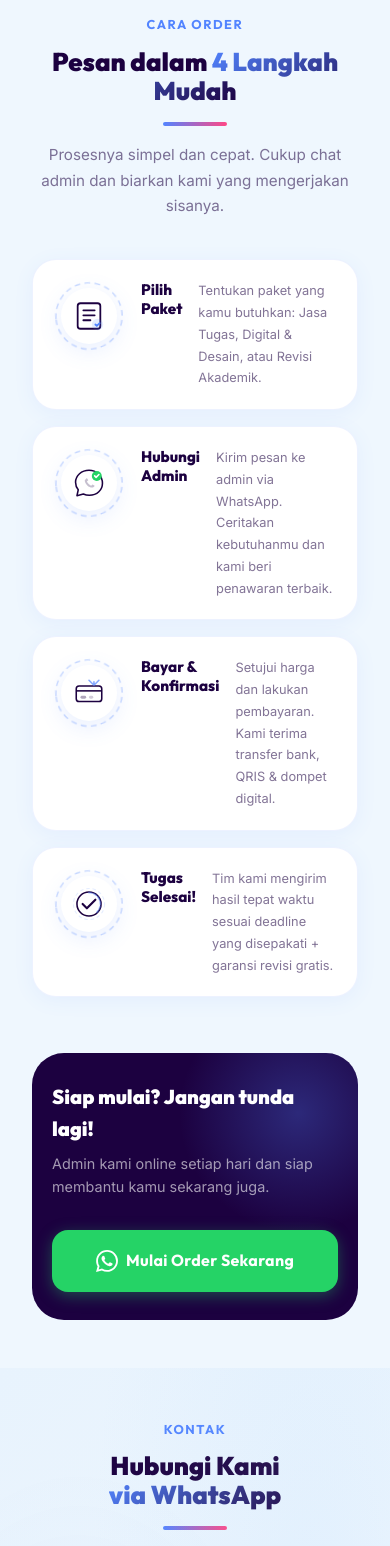
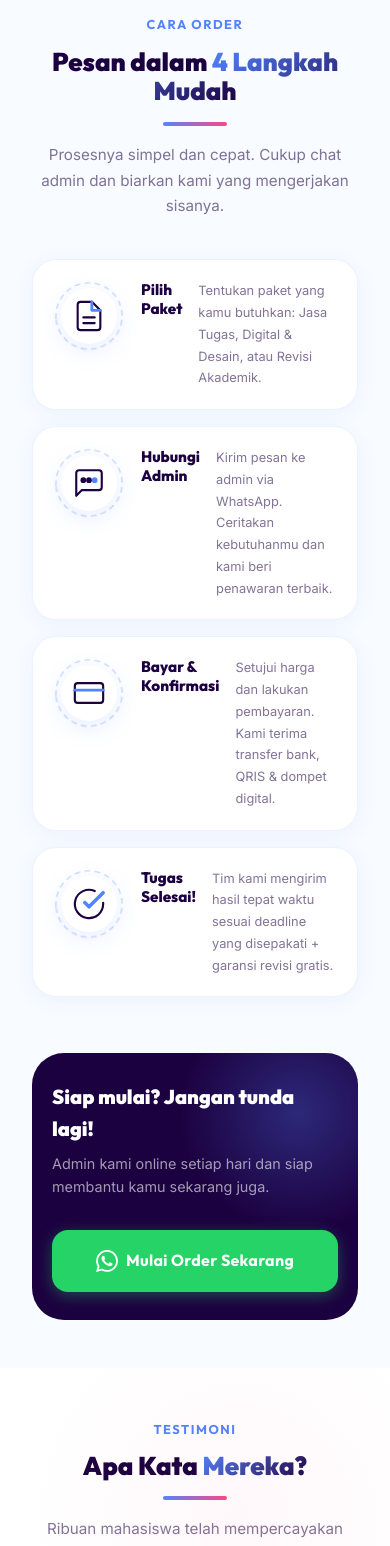
Before and after one commit to sadinal04/SINIJOKIAJA, a Next.js app: page / in a window 390 px wide. Shown: the part 8084-9630 px from the top of the page. Built offline with nearby package versions, Linux system fonts and the light colour scheme.

Commit message:
initial commit

```diff
--- a/app/page.tsx
+++ b/app/page.tsx
@@ -3,6 +3,7 @@ import Hero from "@/components/Hero";
 import About from "@/components/About";
 import Services from "@/components/Services";
 import Packages from "@/components/Packages";
+import Testimonials from "@/components/Testimonials";
 import HowToOrder from "@/components/HowToOrder";
 import Contact from "@/components/Contact";
 import FloatingWA from "@/components/FloatingWA";
@@ -18,6 +19,7 @@ export default function Home() {
         <Services />
         <Packages />
         <HowToOrder />
+        <Testimonials />
         <Contact />
       </main>
       <Footer />
--- a/components/HowToOrder.module.css
+++ b/components/HowToOrder.module.css
@@ -5,7 +5,7 @@
    ========================================= */
 
 .section {
-  background: var(--color-bg);
+  background: #f8fbff;
 }
 
 /* Grid 4 kolom untuk 4 step */
@@ -131,7 +131,12 @@
 
 .stepCard:hover .iconInner {
   transform: scale(1.07);
-  box-shadow: 0 14px 36px rgba(82, 132, 255, 0.25);
+  box-shadow: 0 14px 36px rgba(255, 71, 133, 0.25);
+  border: 2px solid var(--color-accent);
+}
+
+.stepCard:hover .iconInner svg {
+  color: var(--color-accent);
 }
 
 /* Rotating dashed ring */
--- a/components/HowToOrder.tsx
+++ b/components/HowToOrder.tsx
@@ -12,11 +12,11 @@ const steps = [
     title: "Pilih Paket",
     desc: "Tentukan paket yang kamu butuhkan: Jasa Tugas, Digital & Desain, atau Revisi Akademik.",
     icon: (
-      <svg viewBox="0 0 48 48" fill="none" xmlns="http://www.w3.org/2000/svg">
-        <rect x="8" y="6" width="32" height="36" rx="4" stroke="currentColor" strokeWidth="2.5" strokeLinejoin="round"/>
-        <path d="M16 16h16M16 23h16M16 30h10" stroke="currentColor" strokeWidth="2.5" strokeLinecap="round"/>
-        <circle cx="36" cy="36" r="8" fill="var(--color-primary)" opacity="0.15"/>
-        <path d="M33 36l2 2 4-4" stroke="var(--color-primary)" strokeWidth="2.5" strokeLinecap="round" strokeLinejoin="round"/>
+      <svg viewBox="0 0 24 24" fill="none" stroke="currentColor" strokeWidth="1.5" strokeLinecap="round" strokeLinejoin="round">
+        <path d="M14 2H6a2 2 0 0 0-2 2v16a2 2 0 0 0 2 2h12a2 2 0 0 0 2-2V8z"></path>
+        <polyline points="14 2 14 8 20 8" stroke="var(--color-primary)" strokeWidth="2"></polyline>
+        <line x1="16" y1="13" x2="8" y2="13"></line>
+        <line x1="16" y1="17" x2="8" y2="17"></line>
       </svg>
     ),
   },
@@ -25,11 +25,11 @@ const steps = [
     title: "Hubungi Admin",
     desc: "Kirim pesan ke admin via WhatsApp. Ceritakan kebutuhanmu dan kami beri penawaran terbaik.",
     icon: (
-      <svg viewBox="0 0 48 48" fill="none" xmlns="http://www.w3.org/2000/svg">
-        <path d="M24 6C13.5 6 5 13.6 5 23c0 4 1.4 7.7 3.8 10.6L7 42l9-2.5c2.5 1.2 5.4 1.9 8.4 1.9h.1C35.5 41.4 43 33.8 43 24.4 43 13.8 34.5 6 24 6z" stroke="currentColor" strokeWidth="2.2" strokeLinejoin="round"/>
-        <path d="M18 20c0 8 12 14 14 8l-3-2-2 2c-2-1-5-4-6-6l2-2-2-3-3 3z" fill="currentColor" opacity="0.25"/>
-        <circle cx="35" cy="14" r="7" fill="#25D366"/>
-        <path d="M32 14l2 2 4-4" stroke="white" strokeWidth="2.2" strokeLinecap="round" strokeLinejoin="round"/>
+      <svg viewBox="0 0 24 24" fill="none" stroke="currentColor" strokeWidth="1.5" strokeLinecap="round" strokeLinejoin="round">
+        <path d="M21 15a2 2 0 0 1-2 2H7l-4 4V5a2 2 0 0 1 2-2h14a2 2 0 0 1 2 2z"></path>
+        <circle cx="16" cy="10" r="2" fill="var(--color-primary)" stroke="none"></circle>
+        <circle cx="12" cy="10" r="2" fill="currentColor" stroke="none"></circle>
+        <circle cx="8" cy="10" r="2" fill="currentColor" stroke="none"></circle>
       </svg>
     ),
   },
@@ -38,12 +38,9 @@ const steps = [
     title: "Bayar & Konfirmasi",
     desc: "Setujui harga dan lakukan pembayaran. Kami terima transfer bank, QRIS & dompet digital.",
     icon: (
-      <svg viewBox="0 0 48 48" fill="none" xmlns="http://www.w3.org/2000/svg">
-        <rect x="6" y="14" width="36" height="22" rx="4" stroke="currentColor" strokeWidth="2.2" strokeLinejoin="round"/>
-        <path d="M6 21h36" stroke="currentColor" strokeWidth="2.2"/>
-        <rect x="12" y="28" width="8" height="4" rx="2" fill="currentColor" opacity="0.35"/>
-        <rect x="24" y="28" width="6" height="4" rx="2" fill="currentColor" opacity="0.2"/>
-        <path d="M31 8v5M24 6l7 7 7-7" stroke="var(--color-primary)" strokeWidth="2.2" strokeLinecap="round" strokeLinejoin="round" opacity="0.7"/>
+      <svg viewBox="0 0 24 24" fill="none" stroke="currentColor" strokeWidth="1.5" strokeLinecap="round" strokeLinejoin="round">
+        <rect x="2" y="5" width="20" height="14" rx="2"></rect>
+        <line x1="2" y1="10" x2="22" y2="10" stroke="var(--color-primary)" strokeWidth="2"></line>
       </svg>
     ),
   },
@@ -52,11 +49,9 @@ const steps = [
     title: "Tugas Selesai!",
     desc: "Tim kami mengirim hasil tepat waktu sesuai deadline yang disepakati + garansi revisi gratis.",
     icon: (
-      <svg viewBox="0 0 48 48" fill="none" xmlns="http://www.w3.org/2000/svg">
-        <circle cx="24" cy="24" r="17" stroke="currentColor" strokeWidth="2.2"/>
-        <path d="M15 24l6 6 12-12" stroke="currentColor" strokeWidth="3" strokeLinecap="round" strokeLinejoin="round"/>
-        <path d="M24 8a16 16 0 0 1 11.3 27.3" stroke="var(--color-primary)" strokeWidth="2.5" strokeLinecap="round" opacity="0.45" strokeDasharray="4 3"/>
-        <circle cx="24" cy="24" r="22" stroke="var(--color-primary)" strokeWidth="1.5" strokeDasharray="5 4" opacity="0.15"/>
+      <svg viewBox="0 0 24 24" fill="none" stroke="currentColor" strokeWidth="1.5" strokeLinecap="round" strokeLinejoin="round">
+        <path d="M22 11.08V12a10 10 0 1 1-5.93-9.14"></path>
+        <polyline points="22 4 12 14.01 9 11.01" stroke="var(--color-primary)" strokeWidth="2.5"></polyline>
       </svg>
     ),
   },
--- a/components/Navbar.tsx
+++ b/components/Navbar.tsx
@@ -9,6 +9,7 @@ const navLinks = [
   { label: "Tentang", href: "#tentang" },
   { label: "Layanan", href: "#layanan" },
   { label: "Paket", href: "#paket" },
+  { label: "Testimoni", href: "#testimoni" },
   { label: "Kontak", href: "#kontak" },
 ];
 
--- /dev/null
+++ b/components/Testimonials.module.css
@@ -0,0 +1,119 @@
+.testimonials {
+  position: relative;
+  background: white;
+  overflow: hidden;
+}
+
+.bgDecor {
+  position: absolute;
+  top: -100px;
+  right: -100px;
+  width: 500px;
+  height: 500px;
+  background: radial-gradient(circle, rgba(255, 71, 133, 0.04) 0%, transparent 60%);
+  border-radius: 50%;
+  pointer-events: none;
+}
+
+.grid {
+  display: grid;
+  grid-template-columns: repeat(4, 1fr);
+  gap: 1.5rem;
+  margin-top: 3rem;
+}
+
+.card {
+  background: var(--color-bg);
+  border: 1.5px solid rgba(82, 132, 255, 0.1);
+  border-radius: var(--radius-lg);
+  padding: 2rem 1.5rem;
+  display: flex;
+  flex-direction: column;
+  gap: 1.25rem;
+  transition: all var(--transition-med);
+  box-shadow: 0 4px 20px rgba(82, 132, 255, 0.05);
+}
+
+.card:hover {
+  transform: translateY(-6px);
+  box-shadow: 0 12px 32px rgba(82, 132, 255, 0.12);
+  border-color: rgba(82, 132, 255, 0.25);
+}
+
+.rating {
+  display: flex;
+  align-items: center;
+  gap: 0.2rem;
+}
+
+.text {
+  font-size: 0.95rem;
+  color: var(--color-dark);
+  line-height: 1.6;
+  font-style: italic;
+  flex-grow: 1;
+}
+
+.footer {
+  display: flex;
+  align-items: center;
+  gap: 0.85rem;
+  border-top: 1px solid rgba(82, 132, 255, 0.15);
+  padding-top: 1.25rem;
+  margin-top: 0.5rem;
+}
+
+.avatar {
+  width: 40px;
+  height: 40px;
+  background: linear-gradient(135deg, var(--color-primary), var(--color-dark));
+  border-radius: 50%;
+  display: flex;
+  align-items: center;
+  justify-content: center;
+  color: white;
+  font-family: var(--font-outfit), sans-serif;
+  font-weight: 800;
+  font-size: 1.1rem;
+  flex-shrink: 0;
+}
+
+.info {
+  display: flex;
+  flex-direction: column;
+  gap: 0.1rem;
+}
+
+.name {
+  font-family: var(--font-outfit), sans-serif;
+  font-size: 0.95rem;
+  font-weight: 800;
+  color: var(--color-dark);
+}
+
+.service {
+  font-size: 0.75rem;
+  font-weight: 600;
+  color: var(--color-primary);
+  background: rgba(82, 132, 255, 0.1);
+  padding: 0.2rem 0.6rem;
+  border-radius: 4px;
+  width: fit-content;
+}
+
+/* Responsive */
+@media (max-width: 1200px) {
+  .grid {
+    grid-template-columns: repeat(2, 1fr);
+  }
+}
+
+@media (max-width: 640px) {
+  .grid {
+    grid-template-columns: 1fr;
+  }
+
+  .card {
+    padding: 1.75rem 1.25rem;
+  }
+}
--- /dev/null
+++ b/components/Testimonials.tsx
@@ -0,0 +1,84 @@
+import styles from "./Testimonials.module.css";
+
+const testimonials = [
+  {
+    id: 1,
+    name: "A*** (Mahasiswa)",
+    service: "Pembuatan Makalah",
+    rating: 5,
+    text: "Sangat membantu! Makalah selesai tepat waktu, referensinya valid, dan adminnya ramah banget. Pasti order lagi.",
+  },
+  {
+    id: 2,
+    name: "B*** (Mahasiswa)",
+    service: "Joki Coding & Web",
+    rating: 5,
+    text: "Pengerjaan website sangat rapi dan sesuai ekspektasi. Harga juga terjangkau untuk kantong mahasiswa. Mantap!",
+  },
+  {
+    id: 3,
+    name: "K*** (Mahasiswa)",
+    service: "Revisi & Cek Plagiarisme",
+    rating: 5,
+    text: "Revisi format dan sitasi pakai Mendeley bener-bener teliti. Plagiarisme turun drastis. Recommended banget!",
+  },
+  {
+    id: 4,
+    name: "R*** (Mahasiswa)",
+    service: "Desain PPT",
+    rating: 5,
+    text: "Desain presentasinya keren abis, gak kaku, interaktif banget. Dosen sampai muji waktu presentasi di kelas.",
+  },
+];
+
+function StarIcon() {
+  return (
+    <svg width="18" height="18" viewBox="0 0 24 24" fill="#FFB800" stroke="#FFB800" strokeWidth="2" strokeLinecap="round" strokeLinejoin="round">
+      <polygon points="12 2 15.09 8.26 22 9.27 17 14.14 18.18 21.02 12 17.77 5.82 21.02 7 14.14 2 9.27 8.91 8.26 12 2"/>
+    </svg>
+  );
+}
+
+export default function Testimonials() {
+  return (
+    <section id="testimoni" className={`section ${styles.testimonials}`}>
+      <div className={styles.bgDecor} aria-hidden="true" />
+      <div className="container">
+        <div className="section-header">
+          <span className="section-label">Testimoni</span>
+          <h2 className="section-title">
+            Apa Kata <span className="text-gradient">Mereka?</span>
+          </h2>
+          <div className="divider" />
+          <p className="section-subtitle" style={{ marginTop: "1rem" }}>
+            Ribuan mahasiswa telah mempercayakan tugas mereka kepada kami.
+            Berikut adalah pengalaman jujur mereka.
+          </p>
+        </div>
+
+        <div className={styles.grid}>
+          {testimonials.map((t) => (
+            <div key={t.id} className={styles.card}>
+              <div className={styles.rating}>
+                {[...Array(t.rating)].map((_, i) => (
+                  <StarIcon key={i} />
+                ))}
+              </div>
+              <p className={styles.text}>"{t.text}"</p>
+
+              <div className={styles.footer}>
+                <div className={styles.avatar}>
+                  {t.name.charAt(0)}
+                </div>
+                <div className={styles.info}>
+                  <h4 className={styles.name}>{t.name}</h4>
+                  <span className={styles.service}>{t.service}</span>
+                </div>
+              </div>
+            </div>
+          ))}
+        </div>
+      </div>
+    </section>
+  );
+}
```
